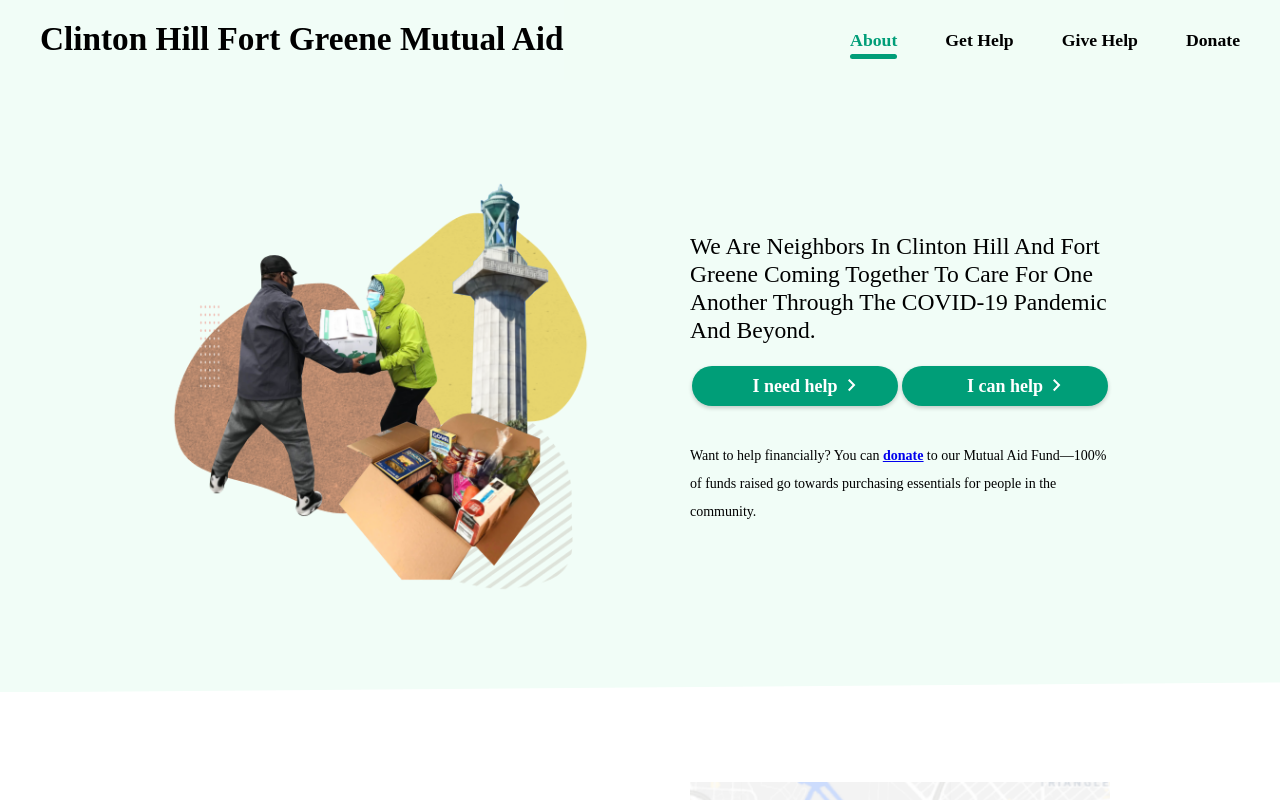
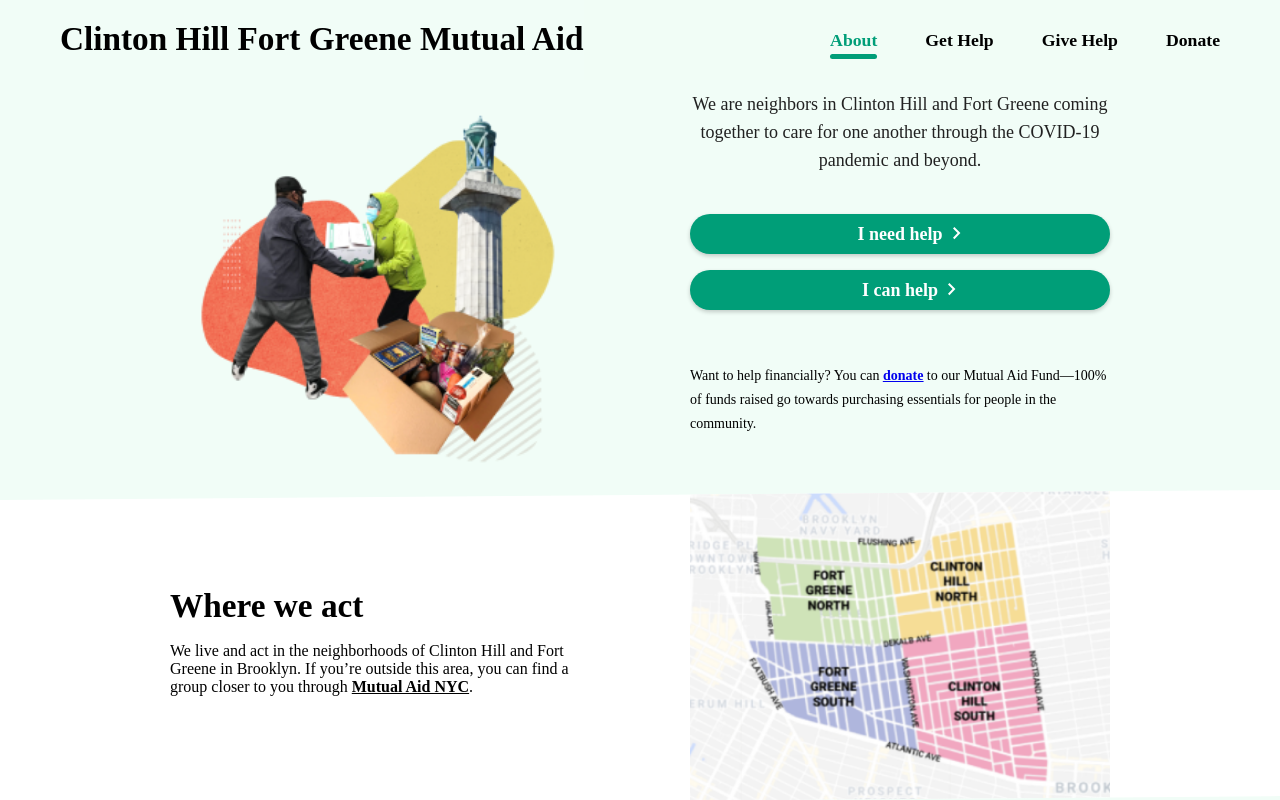
Before and after one commit to RodEsp/chfgma.org, a React (Create React App) app: page / in a window 1280 px wide. Built offline with nearby package versions, Linux system fonts and the light colour scheme; a web font is replaced by a local one.

Commit message:
about page > section 1

```diff
--- a/src/components/layout/Content.css
+++ b/src/components/layout/Content.css
@@ -40,7 +40,7 @@ a.inline-link:hover, a:active {
 *********************/
 
 .page-row {
-    padding: 100px 2em;
+    padding: 0 30px;
 }
 
 /*********************
@@ -91,14 +91,12 @@ a.inline-link:hover, a:active {
     font-weight: bold;
     font-size: var(--font-size-responsive-h2);
     line-height: 28px;
-    text-transform: capitalize;
 }
 
 .header2-light {
     font-style: normal;
     font-size: var(--font-size-responsive-h2);
     line-height: 28px;
-    text-transform: capitalize;
 }
 
 /* font-size: 18px */
@@ -135,10 +133,10 @@ Buttons
 ************************/
 
 a.button-link {
-    display: inline-block;
-    flex: 1;
-    margin: 2px;
-    padding: 9px 25px;
+    /* display: inline-block; */
+    /* flex: 1; */
+    /* margin: 2px; */
+    /* padding: 9px 25px; */
     box-shadow: 0px 2px 4px rgba(0, 0, 0, 0.2);
     border: none;
     border-radius: 100px;
--- a/src/components/layout/Header.css
+++ b/src/components/layout/Header.css
@@ -14,6 +14,7 @@ header {
     z-index: 9999;
     width: 100%;
     position: fixed;
+    padding: 0 20px;
 }
 
 header.about {
@@ -118,7 +119,7 @@ nav a.is-active.donate-link {
     position: absolute;
     top: 0;
     left: 0;
-    margin-left: 1em;
+    margin-left: 20px;
     height: 100%;
     display: flex;
     align-items: center;
--- a/src/components/pages/About.css
+++ b/src/components/pages/About.css
@@ -6,18 +6,41 @@
 Components
 ********************************/
 
-/* Stay up to date component */
+/* The Neighborhood */
 
-.about .stayUpToDate-content {
-    width: 100%;
-    display: flex;
-    flex-direction: row;
-    justify-content: space-between;
-    flex-wrap: wrap;
+.about #the-neighborhood .title {
+    font-family: Montserrat;
+    font-style: normal;
+    font-weight: 500;
+    font-size: 18px;
+    line-height: 28px;
+    text-align: center;
+    color: #212121;
+    text-align: center;
+    margin-bottom: 40px;
 }
 
-.about .stay-up-to-date .title {
-    margin-bottom: calc(20px + (40 - 20) * ((100vw - 300px) / (1440 - 300)));
+.about #the-neighborhood .home-passing-boxes-img {
+    padding: 30px;
+}
+
+.about #the-neighborhood .btn-wrapper {
+    display: grid;
+    grid-template-rows: 40px 40px;
+    grid-gap: 16px;
+}
+
+.about #the-neighborhood .btn-wrapper a.button-link {
+    background-color: #009E78;
+    line-height: 40px;
+}
+
+.about #the-neighborhood .small-text {
+    font-style: normal;
+    font-weight: 500;
+    font-size: 14px;
+    line-height: 24px;
+    padding: 40px 0;
 }
 
 /* Since Component  */
@@ -117,11 +140,18 @@ Inputs
 ********************************/
 
 .about .btn-wrapper {
-    display: flex;
-    flex-direction: row;
-    justify-content: space-between;
-    margin: 20px 0;
-    flex-wrap: wrap;
+    display: grid;
+    grid-template-rows: 40px 40px;
+    grid-gap: 16px;
+}
+
+.about .btn-wrapper a {
+    font-family: Montserrat;
+    font-style: normal;
+    font-weight: bold;
+    font-size: 18px;
+    line-height: 22px;
+    color: #FFFFFF;
 }
 
 /********************************
@@ -159,3 +189,17 @@ Inputs
         grid-template-rows: unset;
     }
 }
+
+/* Stay up to date component */
+
+.about .stayUpToDate-content {
+    width: 100%;
+    display: flex;
+    flex-direction: row;
+    justify-content: space-between;
+    flex-wrap: wrap;
+}
+
+.about .stay-up-to-date .title {
+    /* margin-bottom: calc(20px + (40 - 20) * ((100vw - 300px) / (1440 - 300))); */
+}
--- a/src/components/pages/About.js
+++ b/src/components/pages/About.js
@@ -7,7 +7,7 @@ import { ourPrinciples, stayUpToDateCards, stats } from "./About.service.js";
 import './About.css'
 // Images
 // TODO: figure out why the color of this image is wrong. It should be brown instead of orange.
-import peoplePassingBoxesIMG from "../../assets/people-passing-boxes.png"
+import homePassingBoxes from "../../assets/home-passing-boxes.png"
 import mapNeighborhoodIMG from "../../assets/map-neighborhood.png"
 import instagramUpdatesIMG from "../../assets/instagram-updates.png"
 import peopleHoldingTrashIMG from "../../assets/people-holding-trash.png"
@@ -28,13 +28,13 @@ function About() {
                 <div className="row-container flex-row" >
                     <div className="split-wrapper">
                         <div className="split-col y-center">
-                            <img className="split-col-img" src={peoplePassingBoxesIMG} alt="people passing boxes" />
+                            <img className="split-col-img home-passing-boxes-img" src={homePassingBoxes} alt="people passing boxes" />
                         </div>
                         <div className="text-group split-col y-center">
-                            <div className="header2-light">We are neighbors in Clinton Hill and Fort Greene coming together to care for one another through the COVID-19 pandemic and beyond.</div>
+                            <div className="title">We are neighbors in Clinton Hill and Fort Greene coming together to care for one another through the COVID-19 pandemic and beyond.</div>
                             <div className="btn-wrapper">
-                                <ButtonLink linkTo="/get-help" text="I need help" styles={{ backgroundColor: "#009E78" }} />
-                                <ButtonLink linkTo="/give-help" text="I can help" styles={{ backgroundColor: "#009E78" }} />
+                                <ButtonLink linkTo="/get-help" text="I need help"/>
+                                <ButtonLink linkTo="/give-help" text="I can help"/>
                             </div>
                             <p className="small-text">Want to help financially? You can <NavLink to="/donate" exact={true}><b><u>donate</u></b></NavLink> to our Mutual Aid Fund—100% of funds raised go towards purchasing essentials for people in the community.</p>
                         </div>
```
Also changed, not shown: src/assets/home-passing-boxes.png (added), 1 other file (tests, documents, lock files or other folders).
